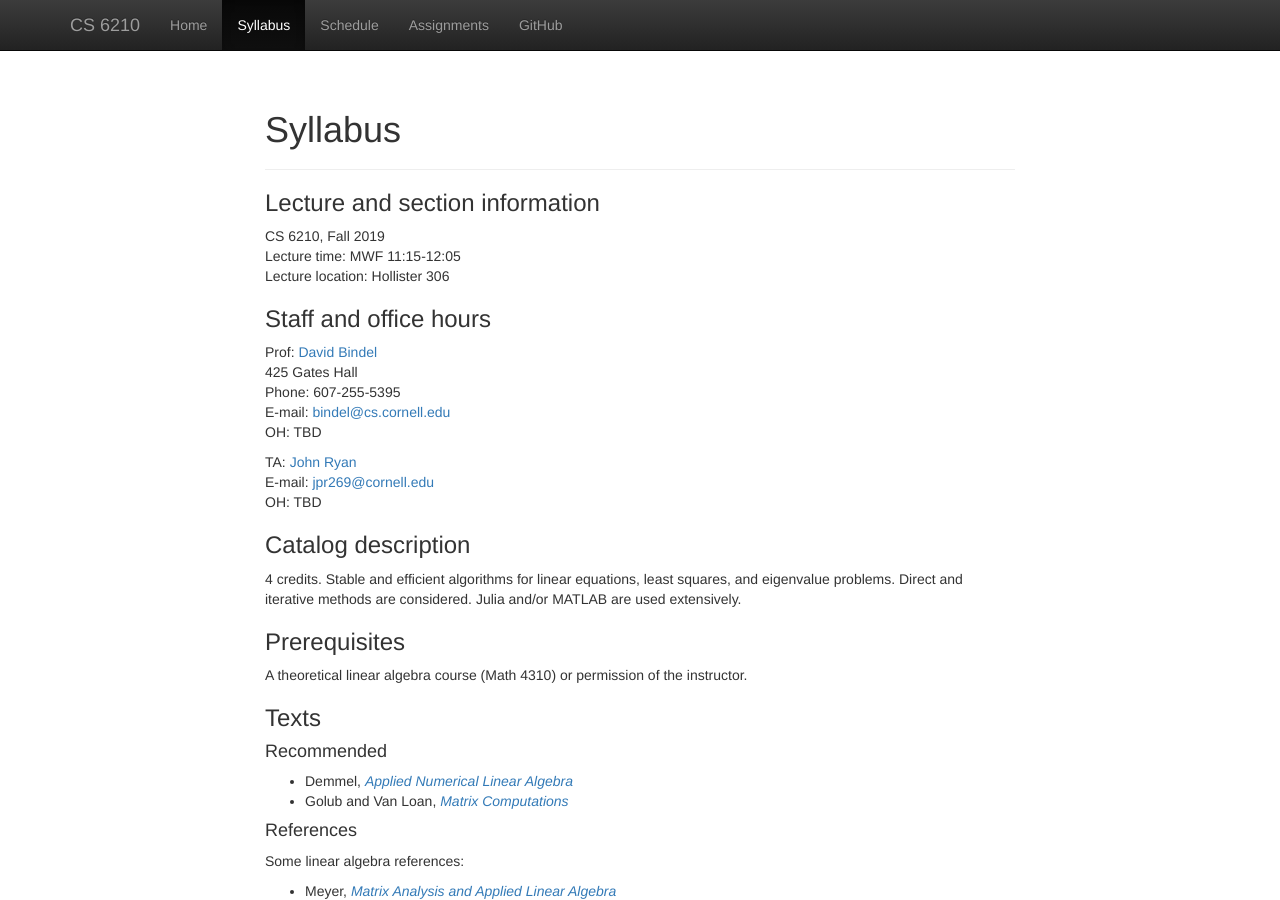
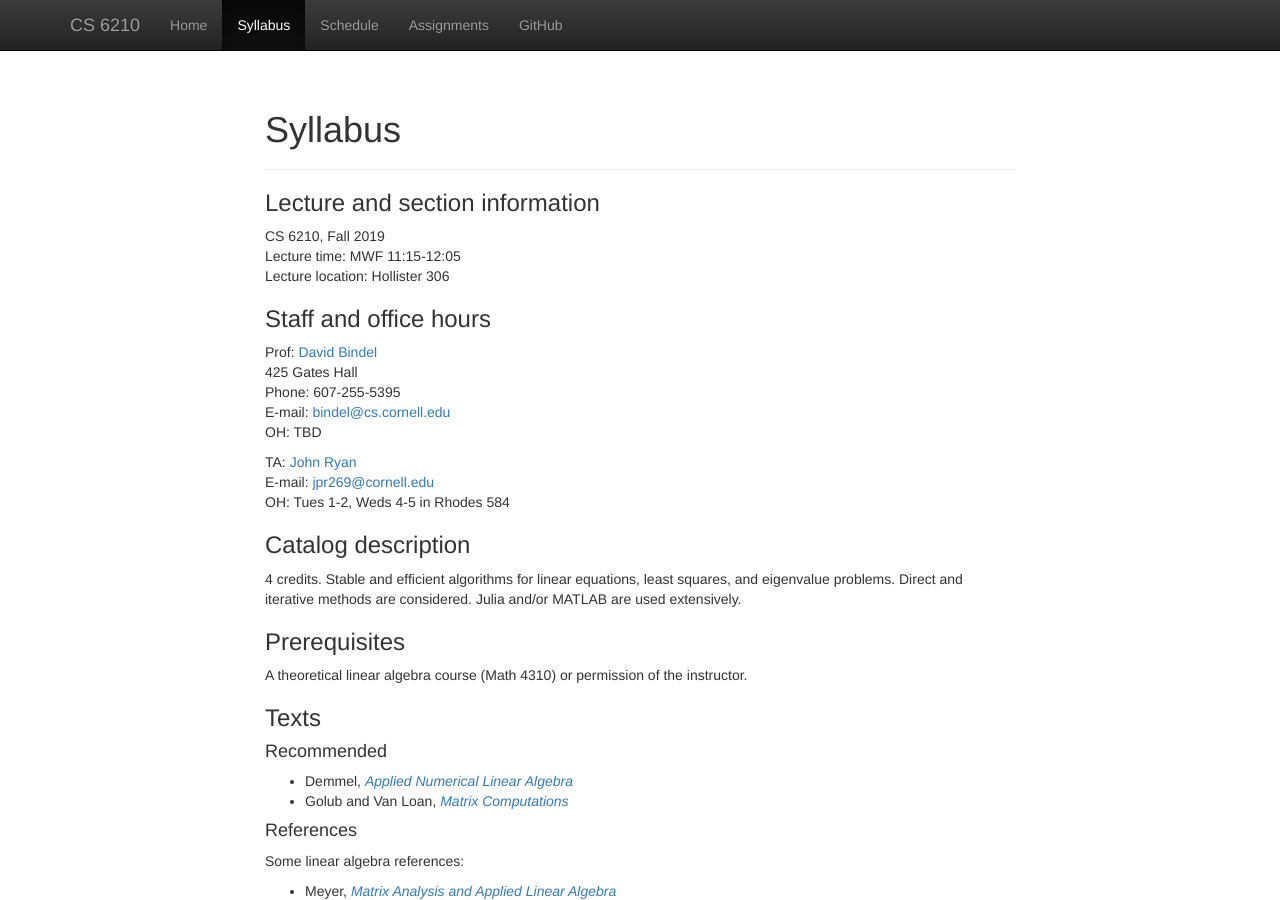
Before and after one commit to dbindel/cs6210-f19, a Jekyll site: the page built from web/syllabus.md, in a window 1280 px wide and 900 px high. Built offline with Jekyll 4.4.1, drawn with Linux system fonts in a browser that asks for light colours; nearby versions of some CDN libraries.

Commit message:
Added John's office hours.

```diff
--- a/web/syllabus.md
+++ b/web/syllabus.md
@@ -19,7 +19,7 @@ OH: TBD
 
 TA: [John Ryan](https://www.johnpaulryan.com/)
 E-mail: <jpr269@cornell.edu>
-OH: TBD
+OH: Tues 1-2, Weds 4-5 in Rhodes 584
 
 ### Catalog description
 
```
